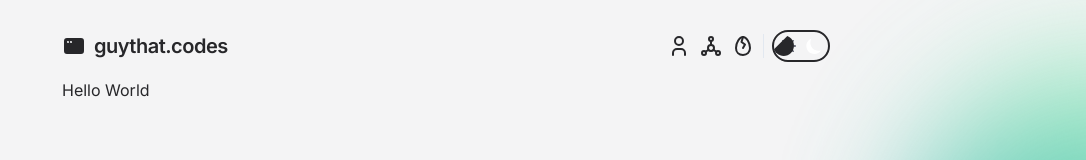
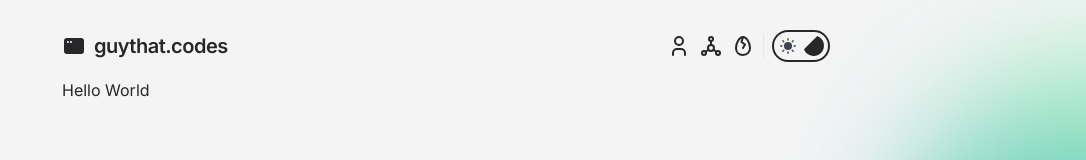
Before and after one commit to lucafanselau/portfolio, a Next.js app in the folder apps/portfolio/: page /about in a window 1280 px wide. Shown: the top 160 px of the page, without its empty margins (194-1280 px from the left). Built offline with nearby package versions, Linux system fonts and the light colour scheme.

Commit message:
Fix build errors

```diff
--- a/apps/portfolio/app/components/dark-toggle.tsx
+++ b/apps/portfolio/app/components/dark-toggle.tsx
@@ -71,10 +71,12 @@ const options = {
   },
 };
 
-const fromStorage = () => localStorage.getItem("theme") as ThemeType;
+const fromStorage = () =>
+  typeof localStorage !== "undefined"
+    ? (localStorage.getItem("theme") as ThemeType)
+    : THEME_LIGHT;
 const getInitial = () => {
-  const storage = fromStorage();
-  if (storage === undefined) {
+  /* const storage = fromStorage(); */
   // check for initial value
   if (
     typeof window !== "undefined" &&
@@ -82,16 +84,13 @@ const getInitial = () => {
   )
     return THEME_DARK;
   else return THEME_LIGHT;
-  } else {
-    return storage;
-  }
 };
 
 const names = ["sun", "moon", "handle"] as const;
 
 export const DarkToggle: FC = () => {
   const [mode, setMode] = useState(getInitial);
-  localStorage.setItem("theme", mode);
+  /* localStorage?.setItem("theme", mode); */
 
   const sun = useRef<HTMLImageElement>(null);
   const moon = useRef<HTMLImageElement>(null);
--- a/apps/portfolio/app/components/header.tsx
+++ b/apps/portfolio/app/components/header.tsx
@@ -22,10 +22,10 @@ export const Header = () => {
         <Link href={"/about"}>
           <IconUser size={24} />
         </Link>
-        <Link href={"/social"}>
+        <Link href={"/about"}>
           <IconSocial size={24} />
         </Link>
-        <Link href={"/easter"}>
+        <Link href={"/about"}>
           <IconEggCracked size={24} />
         </Link>
         <Separator orientation="vertical" />
```
Also changed, not shown: apps/portfolio/.eslintrc.json. Lines whose indentation alone changed are shown as unchanged.
